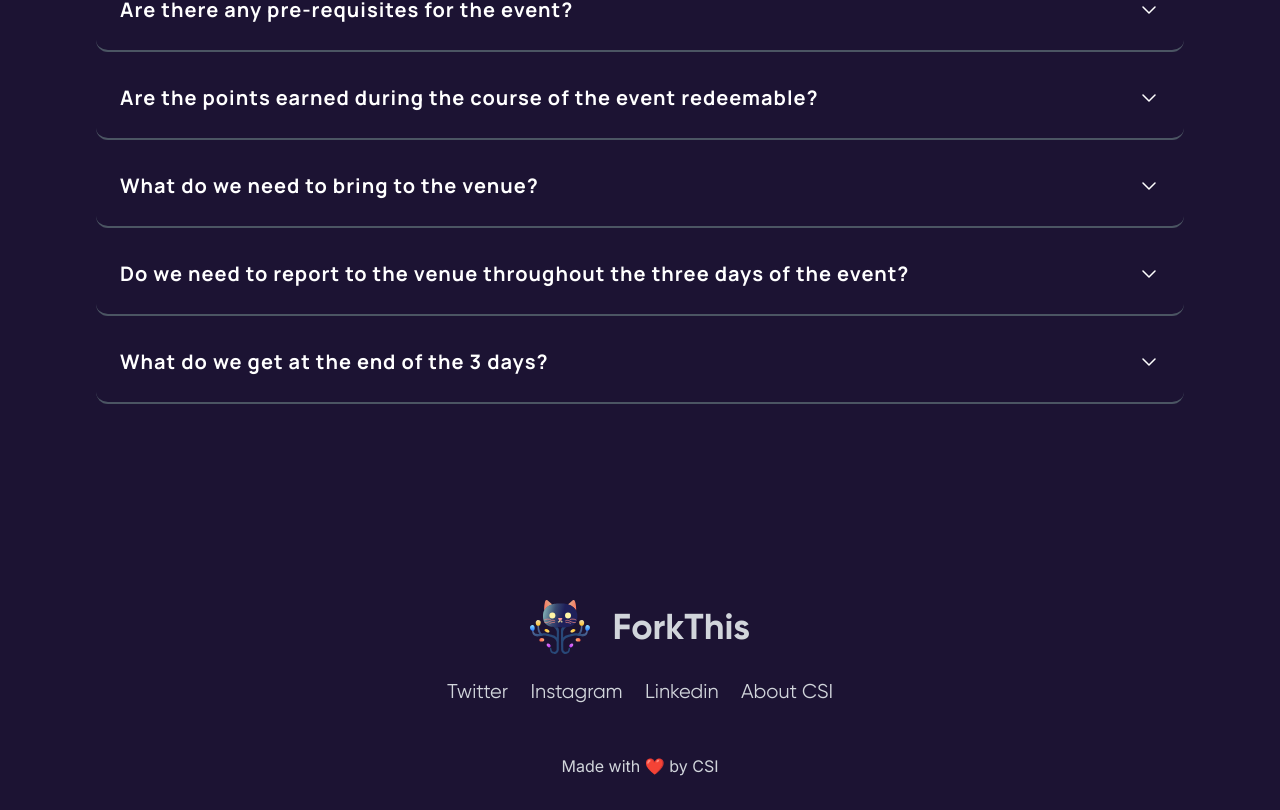
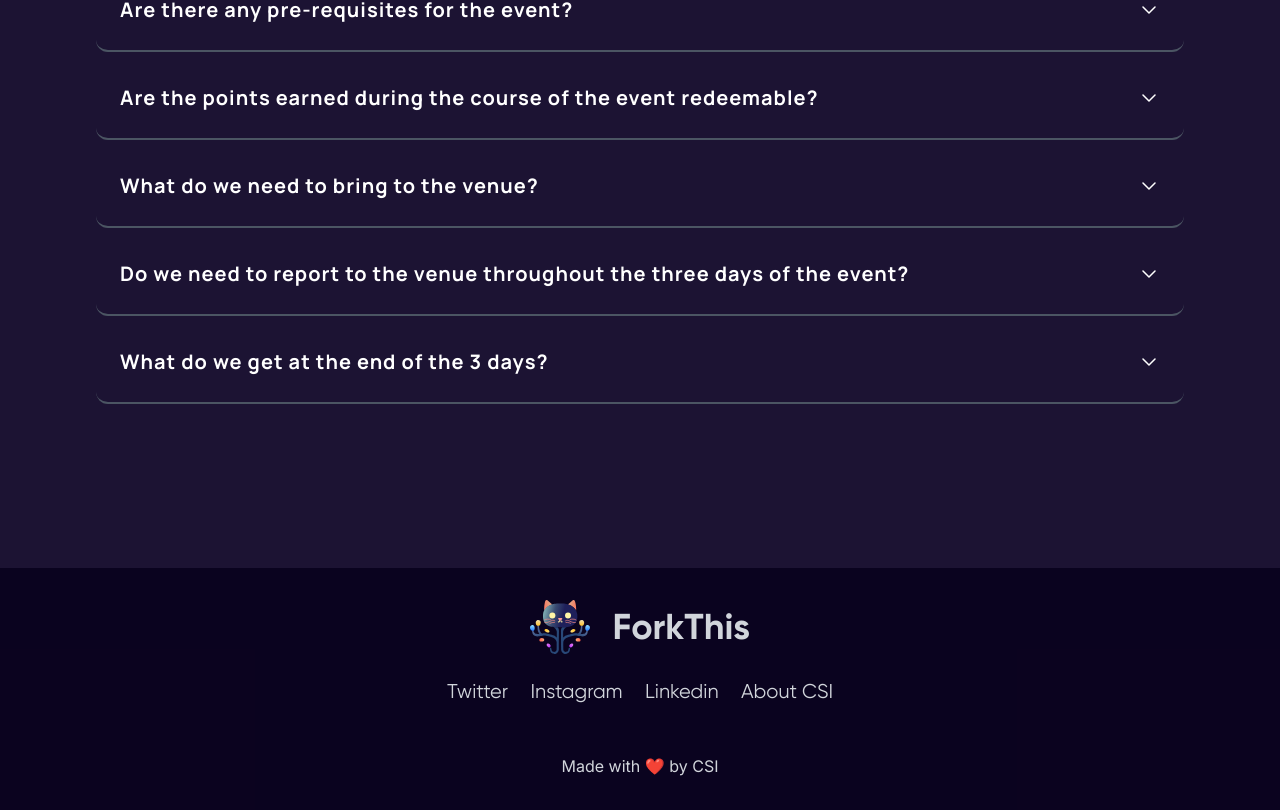
Before and after one commit to Keshav-Aneja/Forkthis-2023-frontend, a Next.js app: page / in a window 1280 px wide. Shown: the part 2400-3210 px from the top of the page. Built offline with nearby package versions, Linux system fonts and the light colour scheme; what tailwindcss-gradients would draw is missing.

Commit message:
Footer BG Changes

```diff
--- a/src/sections/Footer.tsx
+++ b/src/sections/Footer.tsx
@@ -5,7 +5,7 @@ export default function Footer() {
   return (
     <footer
       id="footer"
-      className="flex justify-between items-center flex-col w-full  gap-[1.5rem] text-gray-300 bg-[#8A61FF33] px-[1rem] py-[2rem]"
+      className="flex justify-between items-center flex-col w-full  gap-[1.5rem] text-gray-300 bg-[#240b684c] px-[1rem] py-[2rem]"
     >
       {/* add  logo here */}
       <div className="flex justify-center items-center w-[12%] gap-[1.4rem]">
```
